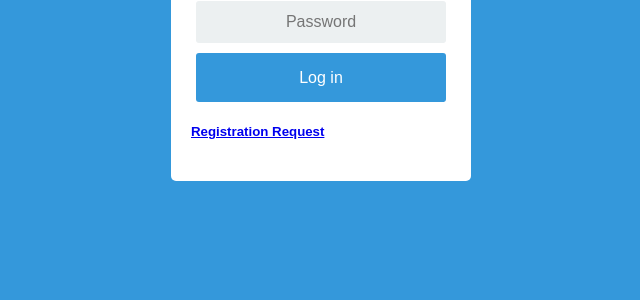
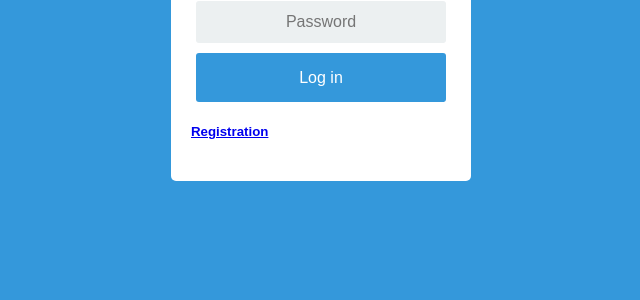
Before and after one commit to richard11235/Heroku-Groupme-Bot, a Flask app: page / in a window 1280 px wide. Shown: the part 229-529 px from the top of the page, without its empty margins (319-959 px from the left). Run offline with Flask 2, Linux system fonts and the light colour scheme.

Commit message:
registration button no longer says request

```diff
--- a/templates/login.html
+++ b/templates/login.html
@@ -22,7 +22,7 @@ You're logged in already!
 		<input type="submit" value="Log in" class="btn btn-primary btn-large btn-block">
 		</div>
 		<div class="register-link">
-			<h5><a href='/register'>Registration Request</a></h5>
+			<h5><a href='/register'>Registration</a></h5>
 		</div>
 	</div>
 </div>
```
